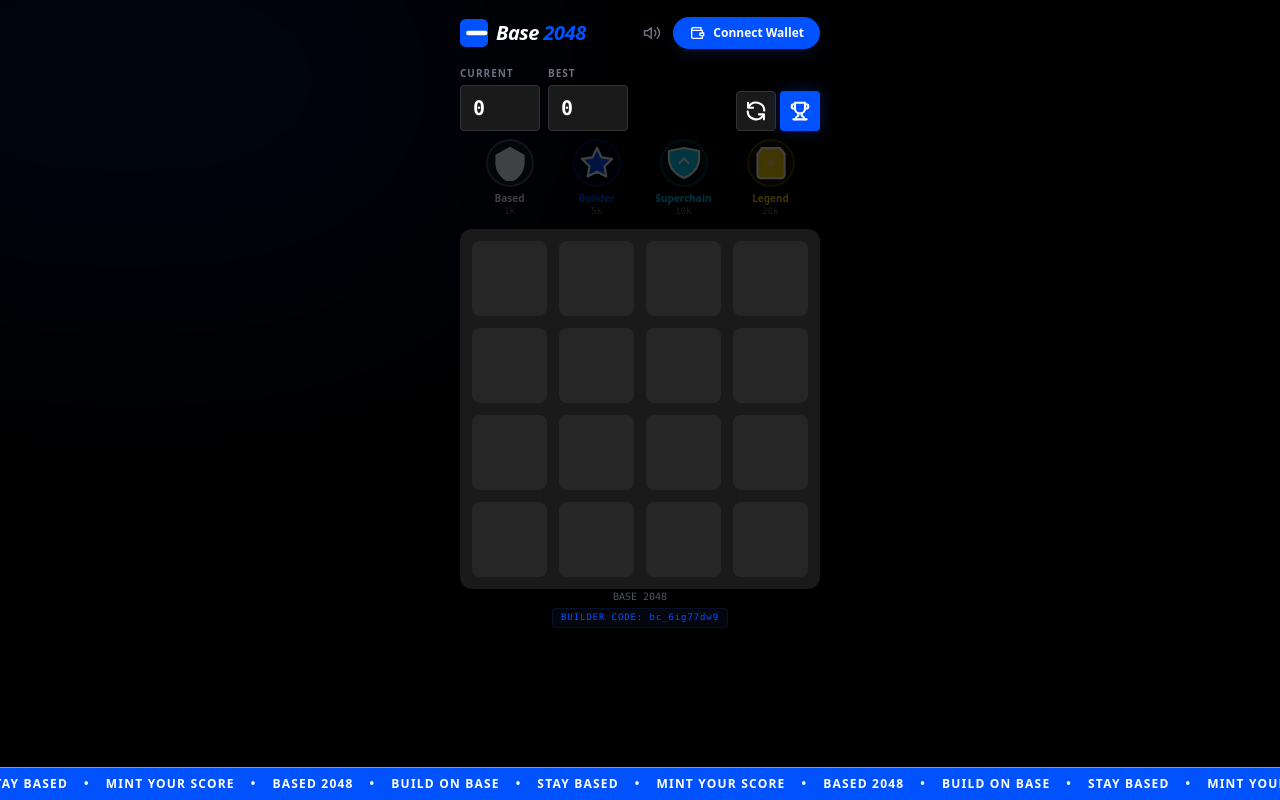
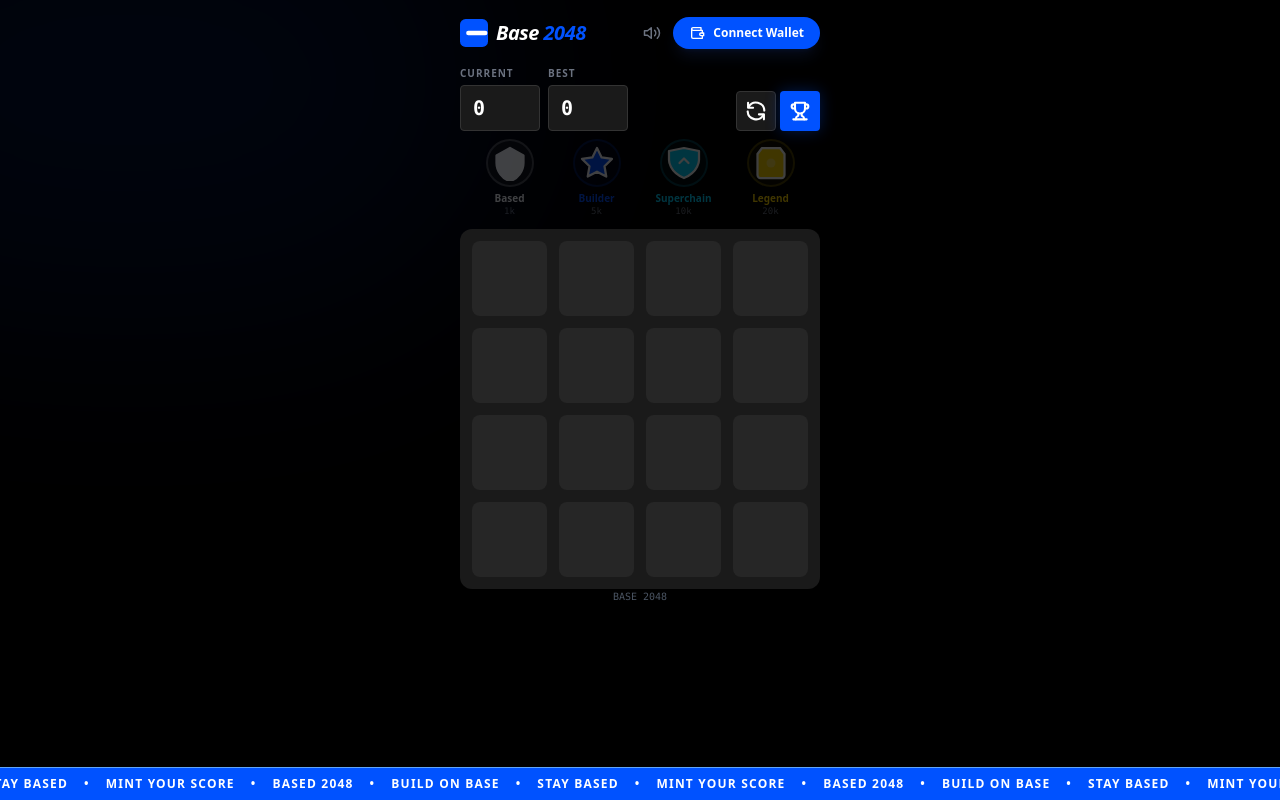
Before and after one commit to brdartur/Basenumbers, a React (Vite) app: page / in a window 1280 px wide. Built offline with nearby package versions, Linux system fonts and the light colour scheme.

Commit message:
Update App.tsx

```diff
--- a/App.tsx
+++ b/App.tsx
@@ -447,10 +447,6 @@
              <div className="text-center text-[10px] text-gray-600 font-mono">
                 BASE 2048
              </div>
-             {/* Builder Code Display */}
-             <div className="text-[9px] text-[#0052FF] font-mono tracking-widest bg-blue-900/10 px-2 py-0.5 rounded border border-blue-900/20">
-                BUILDER CODE: bc_6ig77dw9
-             </div>
         </div>
       </div>
 
```
